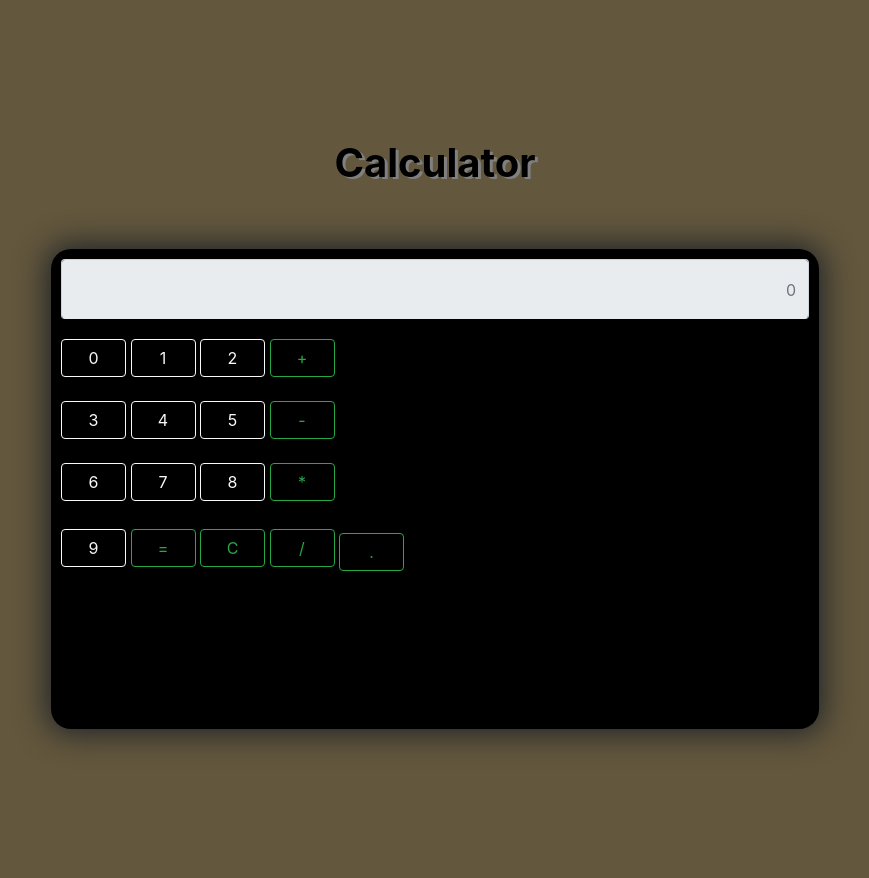
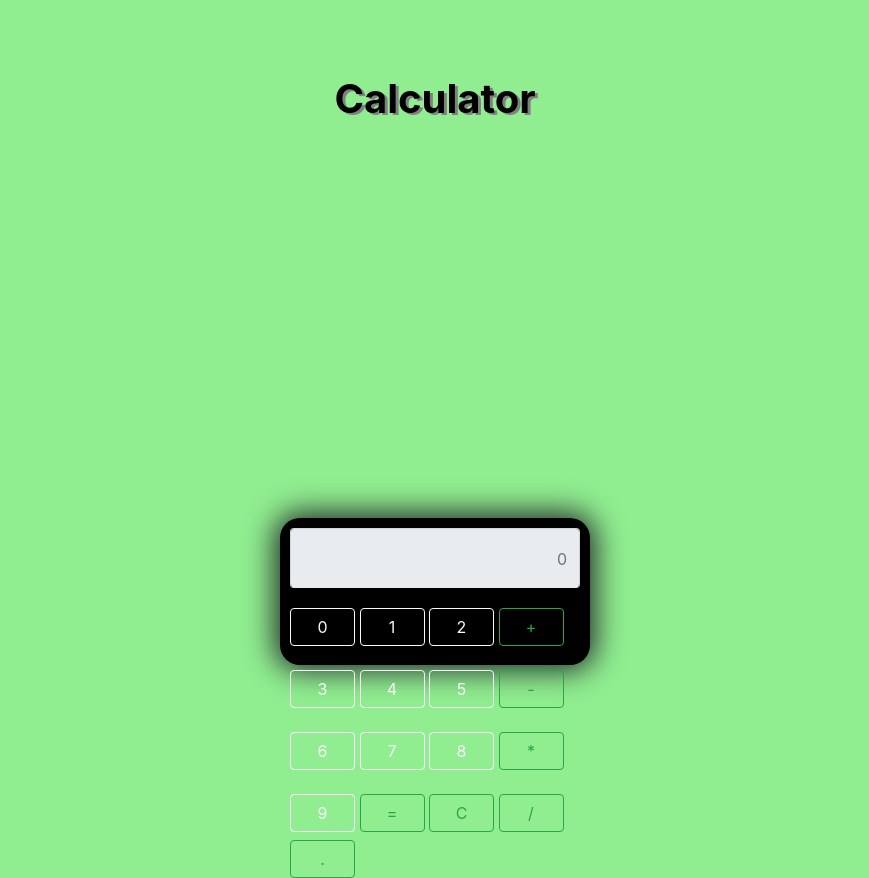
Before and after one commit to R-vi369/calculator, a plain HTML site: page calculator/index.html in a window 1280 px wide. Shown: the whole page, without its empty margins (205-1074 px from the left). Before the commit the page ends 800 px from the top, so only its background shows below. Drawn offline with nearby package versions, Linux system fonts and the light colour scheme.

Commit message:
media query

```diff
--- a/calculator/cal.css
+++ b/calculator/cal.css
@@ -17,14 +17,14 @@ body{
     color:black;
     padding: 5px 0px;
     text-align:center ;
-   margin-top: 10% ;
+   margin-top: 5% ;
     text-shadow:3px 2px grey;
     /* border: 1px solid white; */
 
 }
 .calculator{
     height: 60vh;
-    width:60%;
+    width:310px;
     background-color: #000000;
 
     margin:auto;
@@ -34,6 +34,15 @@ body{
     border-radius: 20px;
     box-shadow:0 0 30px 5px;
 }
+@media screen and (min-width: 600px) {
+    body {
+      background-color: lightgreen;
+    }
+    .calculator{
+        height: 23%;
+        margin-top: 30%;
+    }
+  }
 
 .calculator:hover{
 transition-duration:0.5s;
```
